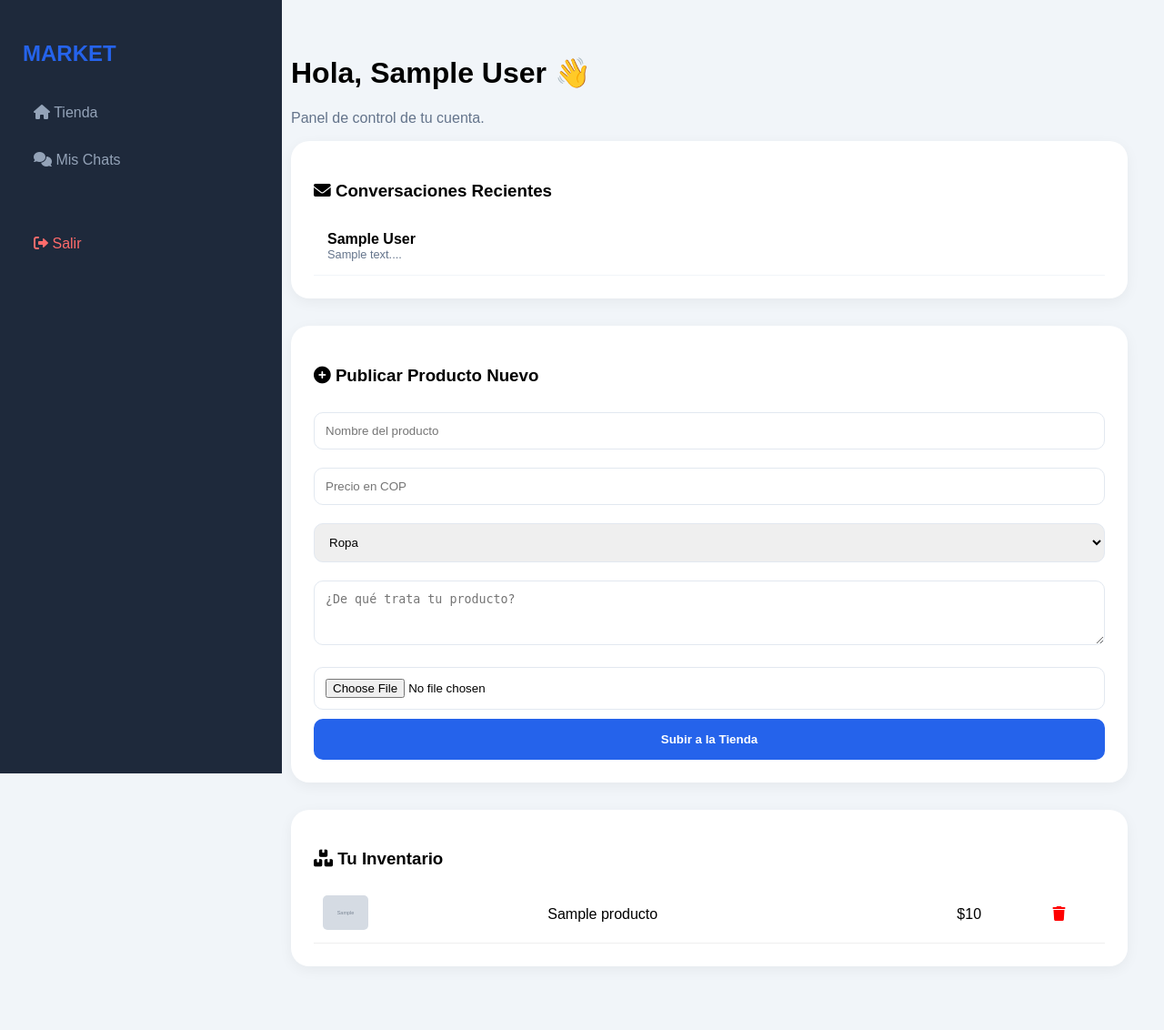
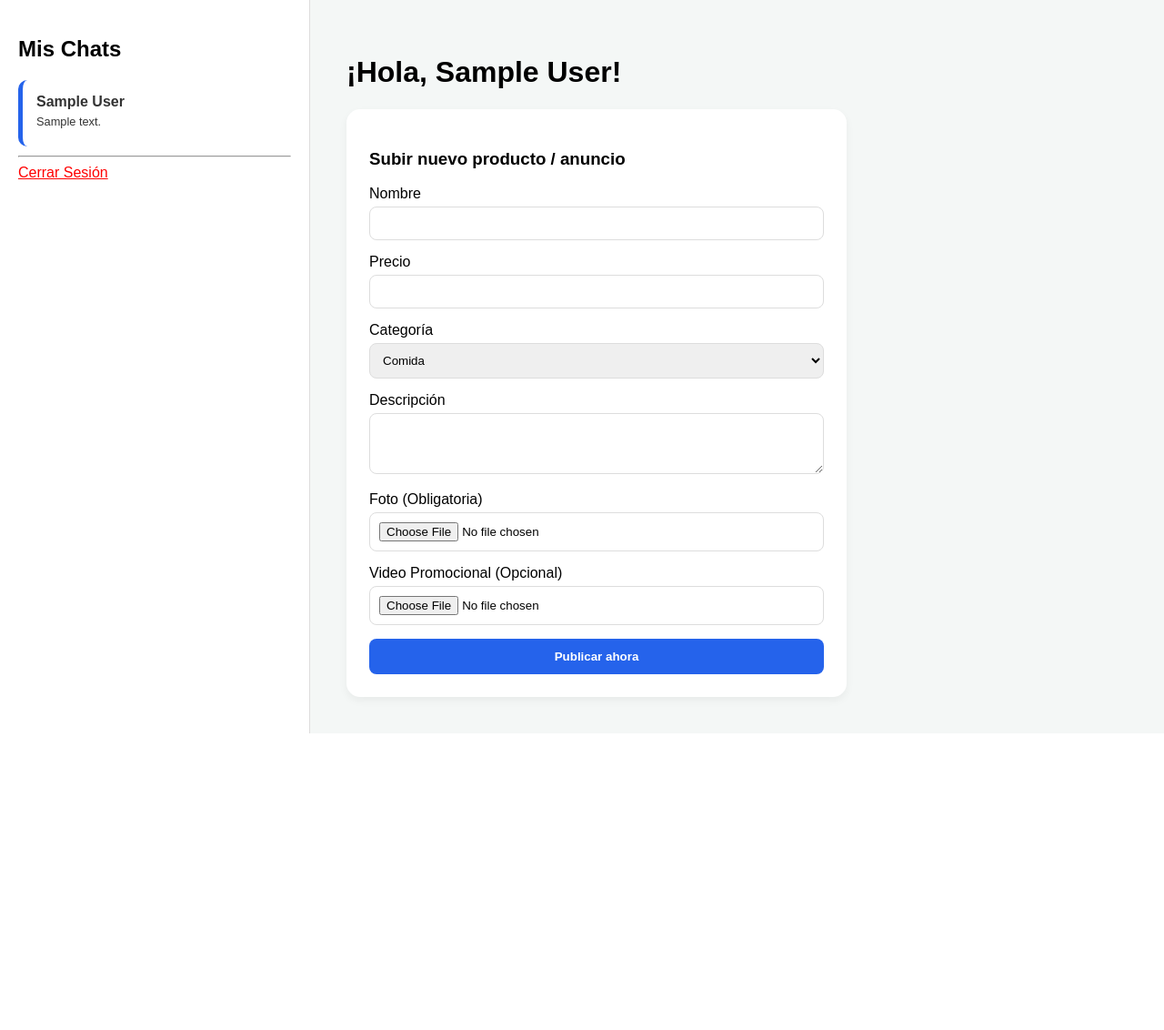
Before and after one commit to gleiderr99-boop/nuevo-proyecto, a Flask app: page /gleider_admin in a window 1280 px wide. Shown: the whole page at 91% size. After the commit the page ends 806 px from the top, so only its background shows below. Run offline with Flask 3, Linux system fonts and the light colour scheme; the visitor is signed in with stand-in values (Sample User, id 1); tables that the repository leaves empty hold one stand-in row (values such as "Sample post"); grey boxes marked "Sample" are stand-in pictures.

Commit message:
Update admin.html

```diff
--- a/templates/admin.html
+++ b/templates/admin.html
@@ -2,106 +2,55 @@
 <html lang="es">
 <head>
     <meta charset="UTF-8">
-    <meta name="viewport" content="width=device-width, initial-scale=1.0">
-    <title>Mi Panel | Sabanalarga Market</title>
-    <link rel="stylesheet" href="https://cdnjs.cloudflare.com/ajax/libs/font-awesome/6.0.0/css/all.min.css">
+    <title>Mi Panel | Sabanalarga MKT</title>
     <style>
-        :root { --primary: #2563eb; --dark: #1e293b; --bg: #f1f5f9; }
-        body { font-family: sans-serif; background: var(--bg); margin: 0; display: flex; }
-
-        .sidebar { width: 260px; background: var(--dark); height: 100vh; color: white; padding: 25px; position: fixed; }
-        .sidebar h2 { color: var(--primary); margin-bottom: 30px; }
-        .sidebar a { display: block; color: #94a3b8; padding: 12px; text-decoration: none; border-radius: 10px; margin-bottom: 10px; }
-        .sidebar a:hover { background: var(--primary); color: white; }
-
-        .content { margin-left: 280px; padding: 40px; width: calc(100% - 280px); }
-        .card { background: white; padding: 25px; border-radius: 20px; box-shadow: 0 4px 15px rgba(0,0,0,0.05); margin-bottom: 30px; }
-
-        /* Mensajes */
-        .chat-item { display: flex; justify-content: space-between; align-items: center; padding: 15px; border-bottom: 1px solid #f1f5f9; text-decoration: none; color: inherit; }
-        .chat-item:hover { background: #f8fafc; }
-        .dot { height: 10px; width: 10px; background: #ef4444; border-radius: 50%; }
-
-        /* Formulario */
-        input, textarea, select { width: 100%; padding: 12px; margin: 10px 0; border: 1px solid #e2e8f0; border-radius: 10px; box-sizing: border-box; }
-        button { background: var(--primary); color: white; border: none; padding: 15px; border-radius: 10px; width: 100%; font-weight: 600; cursor: pointer; }
-
-        @media (max-width: 768px) {
-            .sidebar { width: 70px; }
-            .sidebar span, .sidebar h2 { display: none; }
-            .content { margin-left: 90px; width: calc(100% - 90px); }
-        }
+        body { font-family: sans-serif; background: #f4f7f6; display: flex; margin: 0; min-height: 100vh; }
+        .sidebar { width: 300px; background: white; padding: 20px; border-right: 1px solid #ddd; }
+        .main { flex: 1; padding: 40px; }
+        .form-group { margin-bottom: 15px; }
+        input, textarea, select { width: 100%; padding: 10px; margin-top: 5px; border-radius: 8px; border: 1px solid #ddd; box-sizing: border-box; }
+        .card-msg { background: white; padding: 15px; border-radius: 10px; margin-bottom: 10px; border-left: 5px solid #2563eb; text-decoration: none; display: block; color: #333; }
+        .btn { background: #2563eb; color: white; border: none; padding: 12px; border-radius: 8px; cursor: pointer; width: 100%; font-weight: 700; }
     </style>
 </head>
 <body>
-
     <div class="sidebar">
-        <h2>MARKET</h2>
-        <a href="/"><i class="fas fa-home"></i> <span>Tienda</span></a>
-        <a href="/gleider_admin"><i class="fas fa-comments"></i> <span>Mis Chats</span></a>
-        <a href="/logout" style="color:#ff6b6b; margin-top: 50px;"><i class="fas fa-sign-out-alt"></i> <span>Salir</span></a>
+        <h2>Mis Chats</h2>
+        {% for m in mensajes %}
+            <a href="/chat/{{ m.emisor_id if m.emisor_id != session['user_id'] else m.receptor_id }}" class="card-msg">
+                <strong>{{ m.emisor.nombre if m.emisor_id != session['user_id'] else m.receptor.nombre }}</strong>
+                <p style="margin: 5px 0; font-size: 0.8rem; overflow: hidden; white-space: nowrap;">{{ m.contenido }}</p>
+            </a>
+        {% endfor %}
+        <hr>
+        <a href="/logout" style="color: red;">Cerrar Sesión</a>
     </div>
 
-    <div class="content">
-        <header>
-            <h1>Hola, {{ user.nombre }} 👋</h1>
-            <p style="color: #64748b;">Panel de control de tu cuenta.</p>
-        </header>
-
-        <div class="card">
-            <h3><i class="fas fa-envelope"></i> Conversaciones Recientes</h3>
-            {% if mensajes %}
-                {% for m in mensajes %}
-                    {% set otro = m.emisor if m.emisor_id != user.id else m.receptor %}
-                    <a href="/chat/{{ otro.id }}" class="chat-item">
-                        <div>
-                            <strong>{{ otro.nombre }}</strong>
-                            <p style="margin:0; font-size:0.8rem; color:#64748b;">{{ m.contenido[:40] }}...</p>
-                        </div>
-                        {% if not m.leido and m.receptor_id == user.id %}
-                            <div class="dot"></div>
-                        {% endif %}
-                    </a>
-                {% endfor %}
-            {% else %}
-                <p style="color: #94a3b8; text-align: center;">No tienes mensajes todavía.</p>
-            {% endif %}
-        </div>
+    <div class="main">
+        <h1>¡Hola, {{ user.nombre }}!</h1>
 
         {% if user.telefono != "Cliente" %}
-        <div class="card">
-            <h3><i class="fas fa-plus-circle"></i> Publicar Producto Nuevo</h3>
+        <div style="background: white; padding: 25px; border-radius: 15px; max-width: 500px; box-shadow: 0 4px 10px rgba(0,0,0,0.05);">
+            <h3>Subir nuevo producto / anuncio</h3>
             <form method="POST" enctype="multipart/form-data">
-                <input type="text" name="nombre" placeholder="Nombre del producto" required>
-                <input type="number" name="precio" placeholder="Precio en COP" required>
-                <select name="categoria">
-                    <option value="Ropa">Ropa</option>
-                    <option value="Calzado">Calzado</option>
-                    <option value="Comida">Comida / Emprendimiento</option>
-                    <option value="Accesorios">Accesorios</option>
-                </select>
-                <textarea name="descripcion" placeholder="¿De qué trata tu producto?" rows="3" required></textarea>
-                <input type="file" name="foto" accept="image/*" required>
-                <button type="submit">Subir a la Tienda</button>
+                <div class="form-group"><label>Nombre</label><input type="text" name="nombre" required></div>
+                <div class="form-group"><label>Precio</label><input type="number" name="precio" required></div>
+                <div class="form-group"><label>Categoría</label>
+                    <select name="categoria">
+                        <option>Comida</option><option>Moda</option><option>Servicios</option><option>Otros</option>
+                    </select>
+                </div>
+                <div class="form-group"><label>Descripción</label><textarea name="descripcion" rows="3"></textarea></div>
+                <div class="form-group"><label>Foto (Obligatoria)</label><input type="file" name="foto" accept="image/*" required></div>
+                <div class="form-group"><label>Video Promocional (Opcional)</label><input type="file" name="video" accept="video/*"></div>
+                <button type="submit" class="btn">Publicar ahora</button>
             </form>
         </div>
-
-        <div class="card">
-            <h3><i class="fas fa-boxes"></i> Tu Inventario</h3>
-            <table style="width: 100%; border-collapse: collapse;">
-                {% for p in productos %}
-                <tr style="border-bottom: 1px solid #eee;">
-                    <td style="padding: 10px;"><img src="{{ url_for('static', filename='uploads/' + p.imagen) }}" width="50" style="border-radius: 5px;"></td>
-                    <td>{{ p.nombre }}</td>
-                    <td>${{ "{:,.0f}".format(p.precio) }}</td>
-                    <td><a href="/eliminar/{{ p.id }}" style="color:red; text-decoration:none;"><i class="fas fa-trash"></i></a></td>
-                </tr>
-                {% endfor %}
-            </table>
+        {% else %}
+        <div style="background: #e0e7ff; padding: 20px; border-radius: 10px;">
+            <p><strong>Nota:</strong> Como eres cuenta de Cliente, puedes ver tus chats pero no subir productos. ¡Para vender, regístrate como vendedor!</p>
         </div>
         {% endif %}
-
     </div>
-
 </body>
 </html>
```
